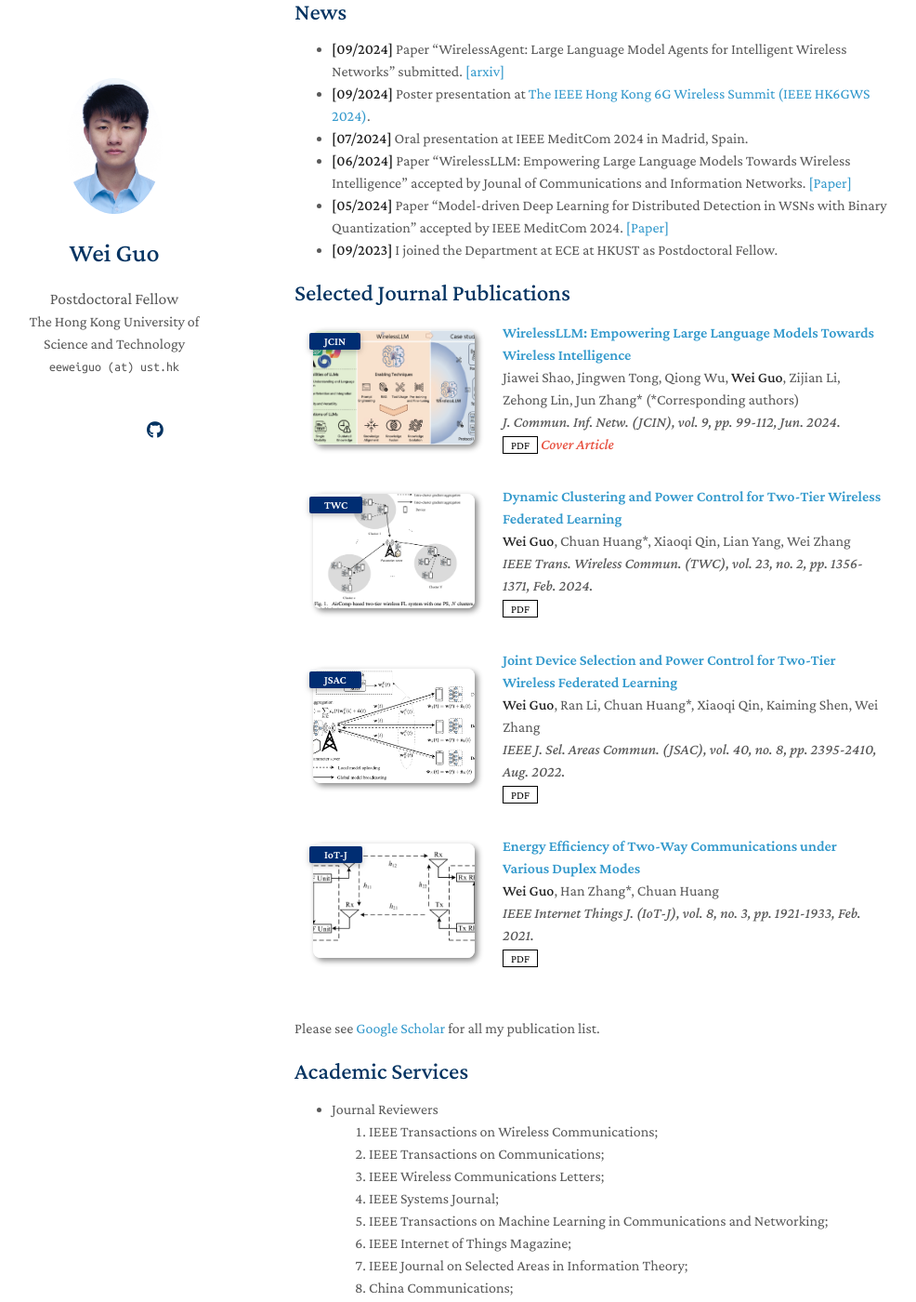
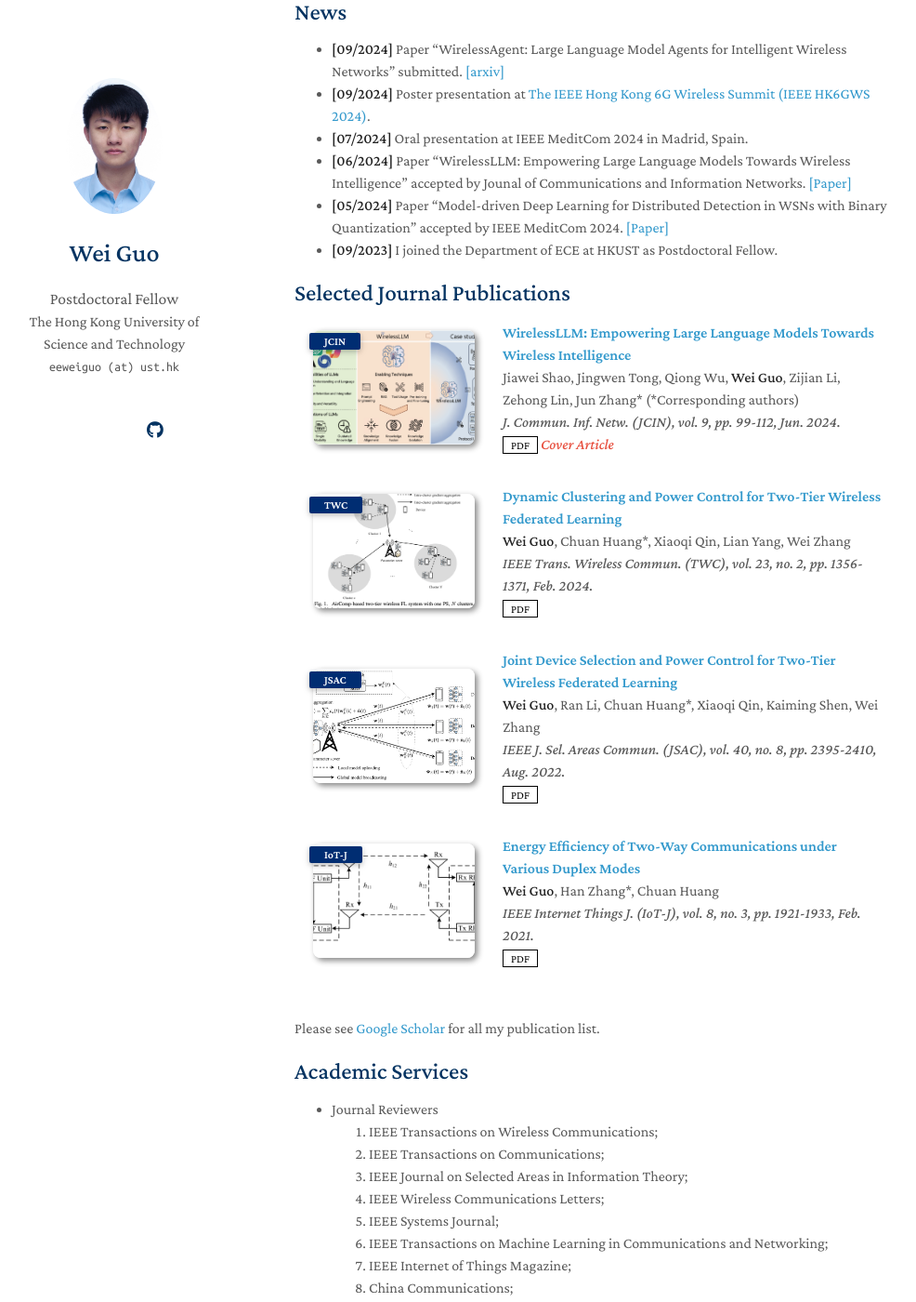
Before and after one commit to weiiguo/weiiguo.github.io, a Jekyll site: the page built from index.md, in a window 1280 px wide and 1400 px high, scrolled down 274 px. Shown: the whole window at 93% size, without its empty margins (153-1139 px from the left). Built offline with Jekyll 4.4.1, drawn with Linux system fonts in a browser that asks for light colours; a style sheet for code colours, icons or effects is not loaded; our own code applies the rules of GitHub Pages for plain Markdown files; some of the changed text lies outside the part shown.

Commit message:
Update CV

```diff
--- a/_config.yml
+++ b/_config.yml
@@ -13,7 +13,7 @@
 # Links
 # If you don't need one of them, you may delete the corresponding line.
 google_scholar: https://scholar.google.com/citations?user=4dFwT-4AAAAJ
-cv_link: assets/files/curriculum_vitae.pdf
+cv_link: assets/files/gw_cv.pdf
 github_link: https://github.com/weiiguo
 # linkedin: https://www.linkedin.com/
 # twitter: https://twitter.com/
--- a/index.md
+++ b/index.md
@@ -13,7 +13,7 @@
 - **[07/2024]** Oral presentation at IEEE MeditCom 2024 in Madrid, Spain.
 - **[06/2024]** Paper "WirelessLLM: Empowering Large Language Models Towards Wireless Intelligence" accepted by Jounal of Communications and Information Networks. [\[Paper\]](https://ieeexplore.ieee.org/document/10582827)
 - **[05/2024]** Paper "Model-driven Deep Learning for Distributed Detection in WSNs with Binary Quantization" accepted by IEEE MeditCom 2024. [\[Paper\]](https://ieeexplore.ieee.org/abstract/document/10621336)
-- **[09/2023]** I joined the Department at ECE at HKUST as Postdoctoral Fellow.
+- **[09/2023]** I joined the Department of ECE at HKUST as Postdoctoral Fellow.
 
 
 {% include_relative _includes/publications.md %}
@@ -23,11 +23,11 @@
 - Journal Reviewers
 1. IEEE Transactions on Wireless Communications;
 2. IEEE Transactions on Communications;
-3. IEEE Wireless Communications Letters;
-4. IEEE Systems Journal;
-5. IEEE Transactions on Machine Learning in Communications and Networking;
-6. IEEE Internet of Things Magazine;
-7. IEEE Journal on Selected Areas in Information Theory;
+3. IEEE Journal on Selected Areas in Information Theory;
+4. IEEE Wireless Communications Letters;
+5. IEEE Systems Journal;
+6. IEEE Transactions on Machine Learning in Communications and Networking;
+7. IEEE Internet of Things Magazine;
 8. China Communications;
 9. Journal of Communications and Information Networks;
 10. And more...
```
Also changed, not shown: other parts of index.md (+2 -1 lines), 3 other files.
